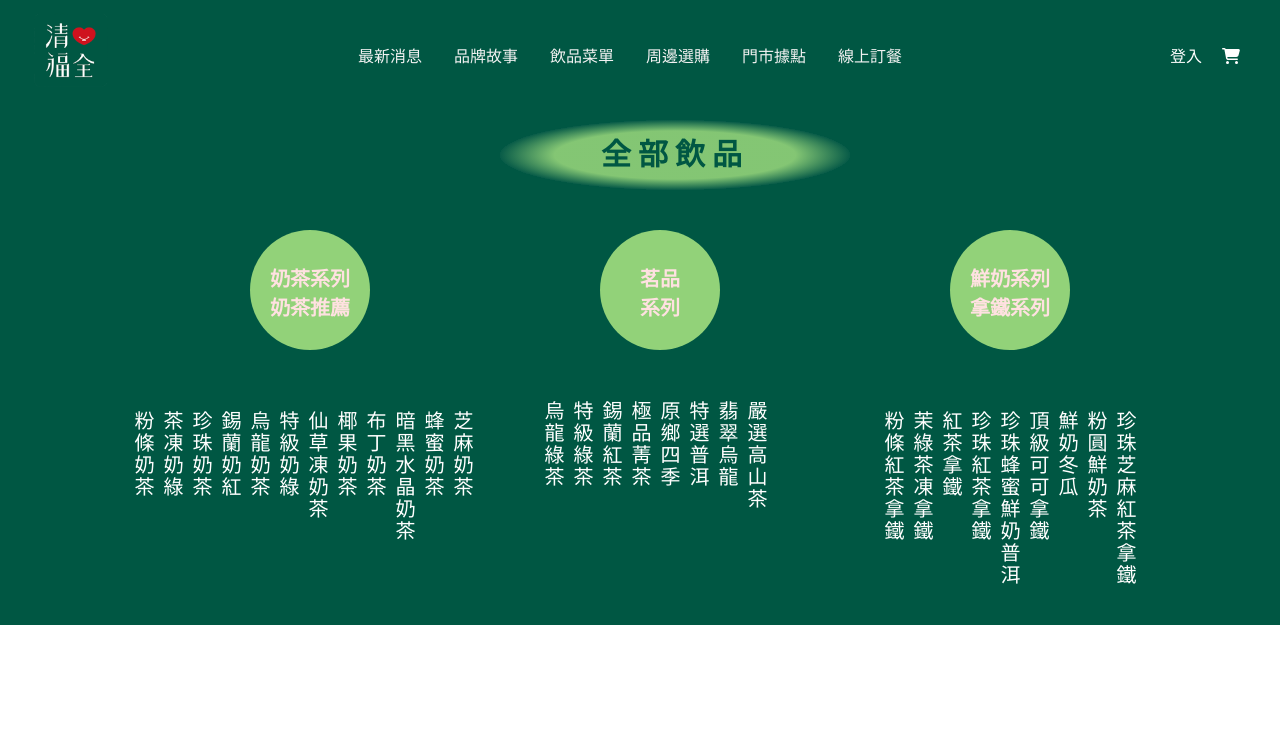
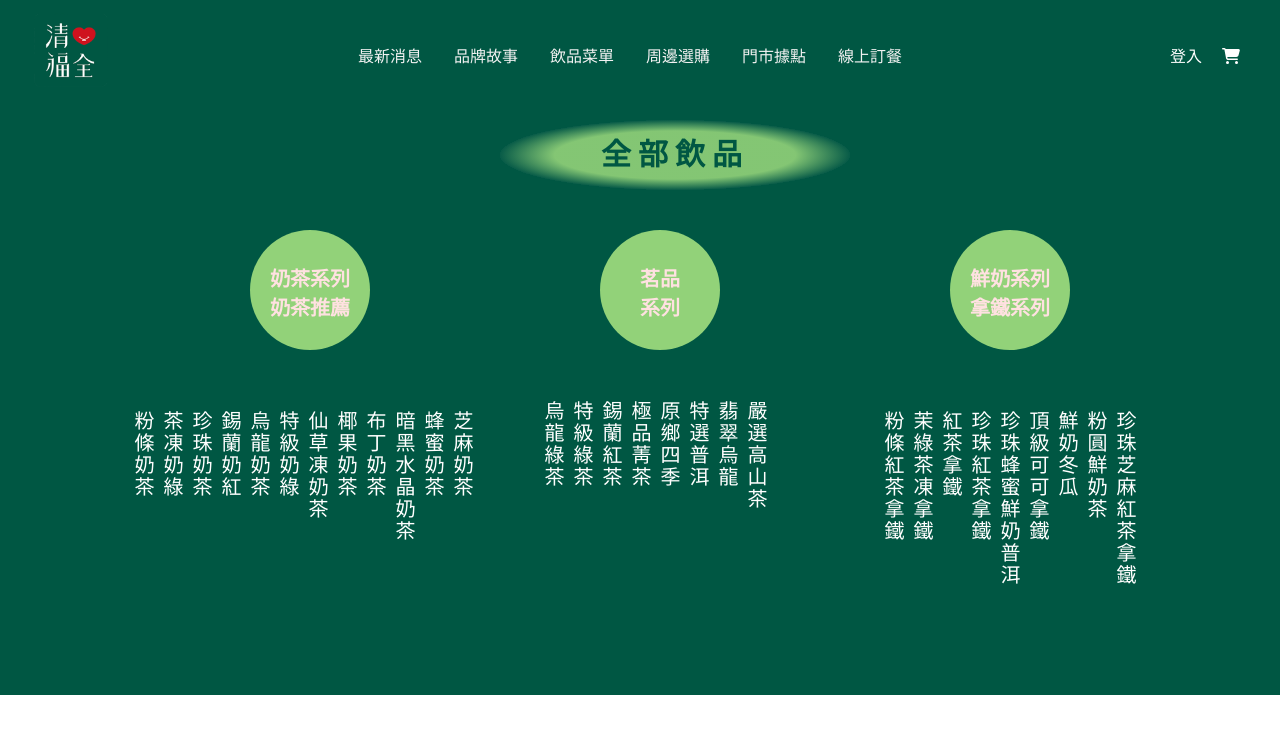
Before and after one commit to Larine503/MFEE32_G2, a React (Create React App) app: page /menu in a window 1280 px wide. Shown: the top 734 px of the page. Built offline with nearby package versions, Linux system fonts and the light colour scheme; no server answers.

Commit message:
江  0309更新--更改飲品.css

```diff
--- a/src/css/about_us.css
+++ b/src/css/about_us.css
@@ -79,7 +79,6 @@
     display: flex;
     justify-content: center;
     margin-top: 50px;
-    margin-bottom: 50px;
     gap: 80px;
 
 }
--- a/src/css/drinks.css
+++ b/src/css/drinks.css
@@ -16,7 +16,7 @@
 /* 全部飲品的範圍 */
 .allMenuArea {
     background-color: var(--dark-green);
-    height: 625px;
+    height: 695px;
 }
 
 /* 全部飲品字樣的綠色框邊範圍 */
```
